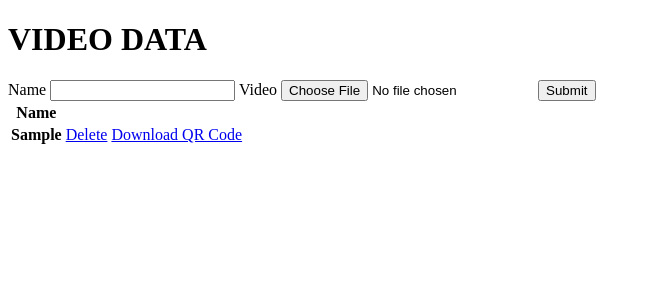
After one commit to theredenemy/ordinance_server, a Python web app: template templates/video_data_ui.html in a window 1280 px wide. The commit adds this page. Shown: the top 300 px of the page, without its empty margins (0-651 px from the left). Run offline with Jinja, Linux system fonts and the light colour scheme; the template is opened without the code that fills it: most values are stand-ins (such as "Sample title", 1, 10 or a date in 2020).

Commit message:
modified:   app.py 	modified:   templates/admin_panel.html 	modified:   templates/users.html 	new file:   templates/video_data_ui.html

```diff
--- a/templates/admin_panel.html
+++ b/templates/admin_panel.html
@@ -7,6 +7,7 @@
                 <li><a href="/admin/users">Users</a></li>
                 <li><a href="/admin/tokens">Tokens</a></li>
                 <li><a href="/admin/ordinance_ui">Ordinance UI</a></li>
+                <li><a href="/admin/video_data">Video Data</a></li>
                 <li><a href="/admin/users/password?user={{ username }}">Change Password</a></li>
                 <li><a href="/logout">Logout</a></li>
             </ul>
--- a/templates/users.html
+++ b/templates/users.html
@@ -15,7 +15,7 @@
             <tr>
                 <td><strong>{{ username['username'] }}</strong></td>
                 <td><a href="/admin/users?delete={{ username['username'] }}" class="btn-del" onclick="return confirm('Delete?')">Delete</a></td>
-               <td><a href="/admin/users/password?user={{ username['username'] }}" class="btn-del">Change Password</a></td>
+               <td><a href="/admin/users/password?user={{ username['username'] }}" class="btn-change">Change Password</a></td>
             </tr>
             {% endfor %}
         </table>
--- /dev/null
+++ b/templates/video_data_ui.html
@@ -0,0 +1,24 @@
+<!DOCTYPE html>
+<html>
+<body>
+    <div class="header"><h1>VIDEO DATA</h1></div>
+    <div class="container">
+        <form method="post" enctype="multipart/form-data">
+            Name <input name="name"/>
+            Video <input type=file name=file accept=".mp4">
+            <button type="submit" class="btn-add">Submit</button>
+        </form>
+
+        <table>
+            <tr><th>Name</th><th></th></tr>
+            {% for video_data in video_data_dirs %}
+            <tr>
+                <td><strong>{{ video_data }}</strong></td>
+                <td><a href="/admin/video_data?delete={{ video_data }}" class="btn-del" onclick="return confirm('Delete?')">Delete</a></td>
+               <td><a href="/admin/video_data?downloadqr={{ video_data }}" class="btn-download">Download QR Code</a></td>
+            </tr>
+            {% endfor %}
+        </table>
+    </div>
+</body>
+</html>
```
Also changed, not shown: app.py (+50 -0 lines).
